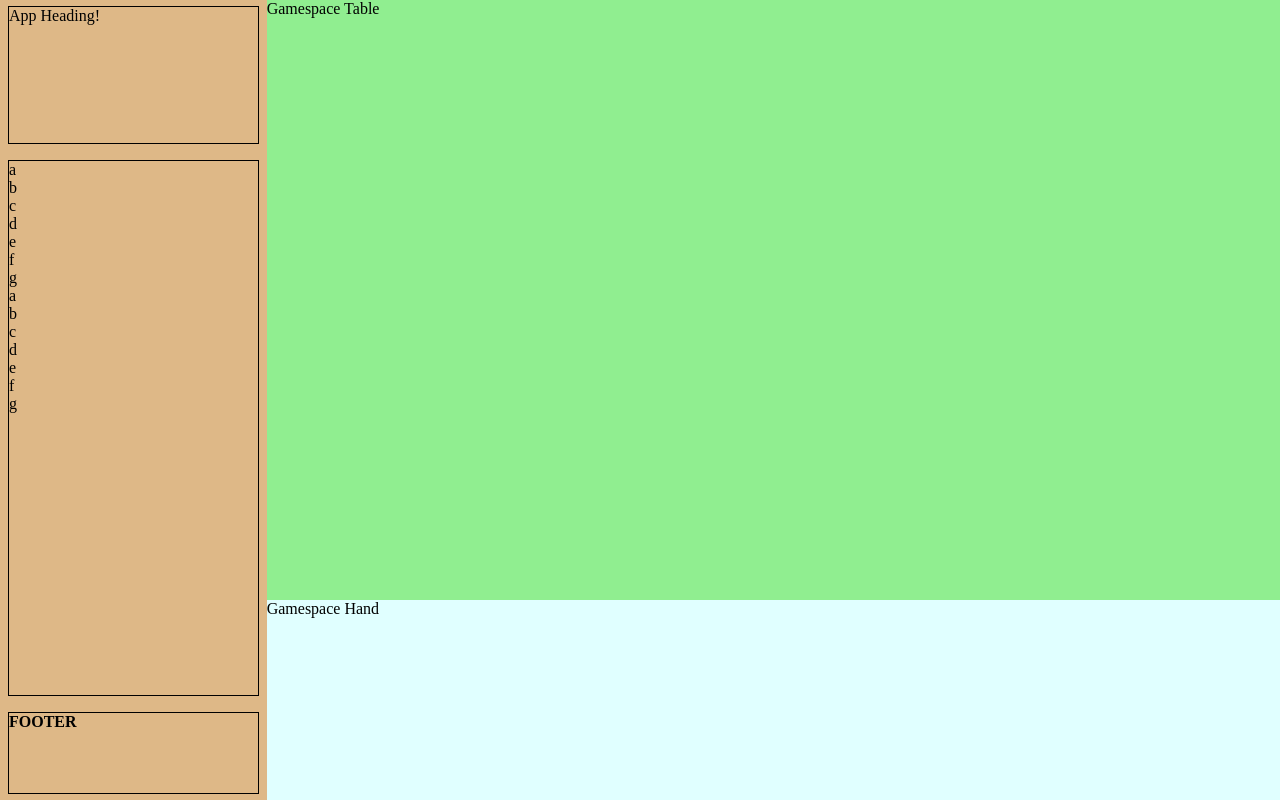
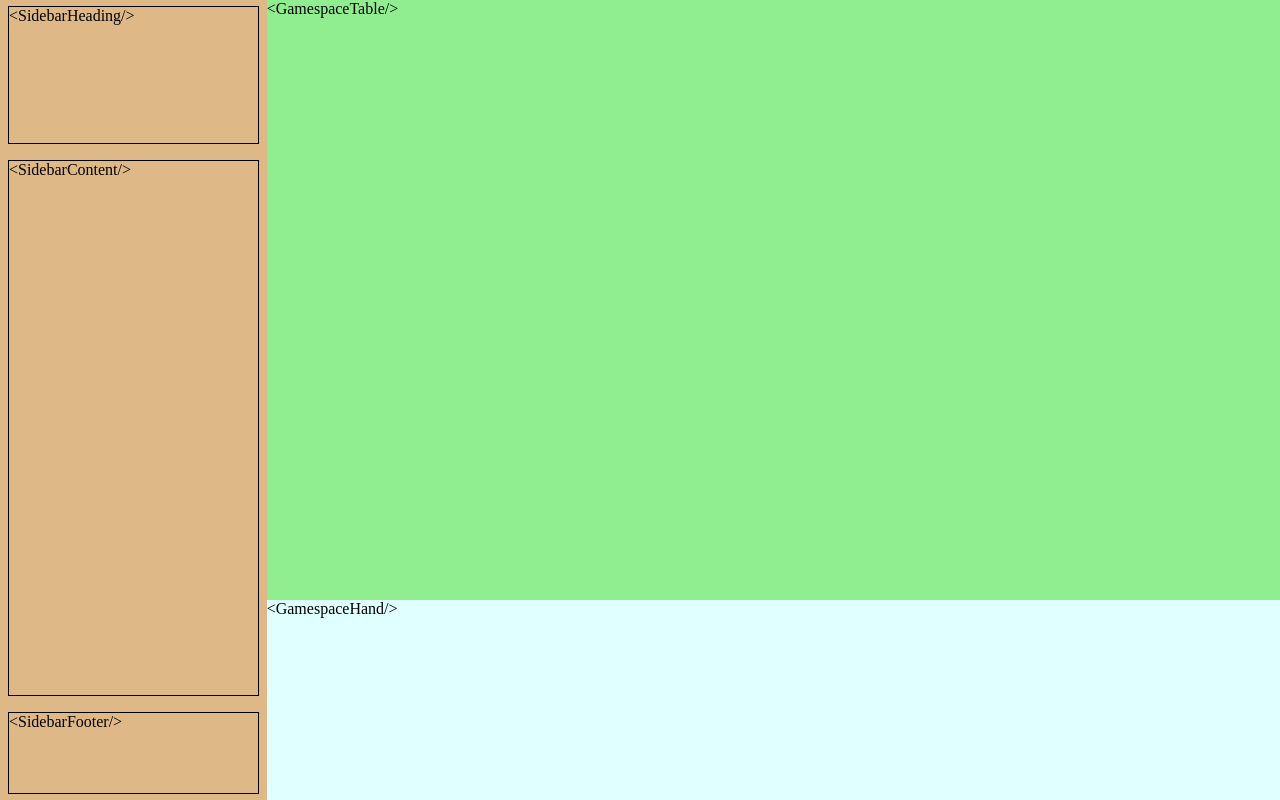
Before and after one commit to dscrane/gifitup, a React (Create React App) app in the folder client/: page / in a window 1280 px wide. Built offline with nearby package versions, Linux system fonts and the light colour scheme.

Commit message:
more revamping of the layout

```diff
--- a/client/src/App.css
+++ b/client/src/App.css
@@ -3,14 +3,12 @@ html {
   width: 100vw;
   background: lightcoral;
 }
-
 body, #root {
   height: 100%;
   width: 100%;
   margin: 0 0;
   padding: 0 0 ;
 }
-
 .app {
   display: flex;
   justify-content: center;
@@ -19,25 +17,20 @@ body, #root {
   width: 100%;
   height: 100%;
 }
-
 .app__sidebar {
   display: flex;
   flex: 2.5 1;
-  overflow: hidden;
   flex-direction: column;
   background: burlywood;
 }
 .app__gamespace {
   display: flex;
   flex: 9.5 2;
-  overflow: hidden;
   flex-direction: column;
   background: darkslategray;
 }
-
 .sidebar {
   display: flex;
-  overflow: hidden;
   flex-direction: column;
 }
 .sidebar__row {
@@ -47,27 +40,18 @@ body, #root {
 }
 .sidebar__row-header {
   flex: 4 1 17vh;
-  overflow: hidden;
 }
 .sidebar__row-content {
   flex: 6 1 66.66vh;
-  overflow: hidden;
 }
 .sidebar__row-footer {
   flex: 3 1 10vh;
-  overflow: hidden;
 }
-
-
-
 .gamespace__table {
-  overflow: hidden;
   flex: 9 2 75vh;
   background: lightgreen;
 }
-
 .gamespace__hand {
-  overflow: hidden;
   flex: 3 1 25vh;
   background: lightcyan;
 }
--- a/client/src/App.js
+++ b/client/src/App.js
@@ -1,8 +1,6 @@
 import React, { useEffect, useState } from "react";
-
 import { Sidebar } from "./components/Sidebar";
-import { AppBar } from "./components/AppBar";
-import { GameTable } from "./components/GameTable";
+import { Gamespace } from "./components/Gamespace";
 
 const App = () => {
   return (
@@ -11,13 +9,8 @@ const App = () => {
         <Sidebar />
       </div>
       <div className="app__gamespace">
-        <div className="gamespace__table">Gamespace Table</div>
-        <div className="gamespace__hand">Gamespace Hand</div>
+        <Gamespace />
       </div>
-      {/*<div style={{ height: "100vh", background: "black" }}>100vh</div>*/}
-      {/*<AppBar />*/}
-      {/*<Sidebar />*/}
-      {/*<GameTable />*/}
     </div>
   );
 };
--- /dev/null
+++ b/client/src/components/GameHand/GameHand.jsx
@@ -0,0 +1,7 @@
+import React from "react";
+
+const GameHand = () => {
+  return <div>{"<GamespaceHand/>"}</div>;
+};
+
+export default GameHand;
--- /dev/null
+++ b/client/src/components/GameHand/index.js
@@ -0,0 +1 @@
+export { default as GameHand } from "./GameHand";
--- a/client/src/components/GameTable/GameTable.jsx
+++ b/client/src/components/GameTable/GameTable.jsx
@@ -2,11 +2,7 @@ import React from "react";
 import TableContainer from "./TableContainer";
 
 const GameTable = () => {
-  return (
-    <div>
-      <TableContainer />
-    </div>
-  );
+  return <div>{"<GamespaceTable/>"}</div>;
 };
 
 export default GameTable;
--- /dev/null
+++ b/client/src/components/Gamespace/Gamespace.jsx
@@ -0,0 +1,18 @@
+import React from "react";
+import { GameTable } from "../GameTable";
+import { GameHand } from "../GameHand";
+
+const Gamespace = () => {
+  return (
+    <>
+      <div className="gamespace__table">
+        <GameTable />
+      </div>
+      <div className="gamespace__hand">
+        <GameHand />
+      </div>
+    </>
+  );
+};
+
+export default Gamespace;
--- /dev/null
+++ b/client/src/components/Gamespace/index.js
@@ -0,0 +1 @@
+export { default as Gamespace } from "./Gamespace";
--- a/client/src/components/Sidebar/Sidebar.jsx
+++ b/client/src/components/Sidebar/Sidebar.jsx
@@ -1,33 +1,19 @@
 import React from "react";
 import SidebarDrawer from "./SidebarDrawer";
-
-const lts = [
-  "a",
-  "b",
-  "c",
-  "d",
-  "e",
-  "f",
-  "g",
-  "a",
-  "b",
-  "c",
-  "d",
-  "e",
-  "f",
-  "g",
-];
 
 const Sidebar = () => {
   return (
     <div className="sidebar">
-      <div className="sidebar__row sidebar__row-header">App Heading!</div>
+      <div className="sidebar__row sidebar__row-header">
+        {"<SidebarHeading/>"}
+      </div>
       <div className="sidebar__row sidebar__row-content">
-        {lts.map((lt) => (
-          <div>{lt}</div>
-        ))}
+        {"<SidebarContent/>"}
+        <div></div>
       </div>
-      <h4 className="sidebar__row sidebar__row-footer">FOOTER</h4>
+      <div className="sidebar__row sidebar__row-footer">
+        {"<SidebarFooter/>"}
+      </div>
     </div>
   );
 };
--- a/client/src/components/Sidebar/SidebarItem.jsx
+++ b/client/src/components/Sidebar/SidebarItem.jsx
@@ -1,7 +1,31 @@
 import React from "react";
 
+const lts = [
+  "<SidebarPlayer/>",
+  "<SidebarPlayer/>",
+  "<SidebarPlayer/>",
+  "<SidebarPlayer/>",
+  "<SidebarPlayer/>",
+  "<SidebarPlayer/>",
+  "<SidebarPlayer/>",
+  "<SidebarPlayer/>",
+  "<SidebarPlayer/>",
+  "<SidebarPlayer/>",
+  "<SidebarPlayer/>",
+  "<SidebarPlayer/>",
+  "<SidebarPlayer/>",
+  "<SidebarPlayer/>",
+];
+
 const SidebarItem = () => {
-  return <div>item</div>;
+  return (
+    <div>
+      {" "}
+      {lts.map((lt) => (
+        <div>{lt}</div>
+      ))}
+    </div>
+  );
 };
 
 export default SidebarItem;
```
